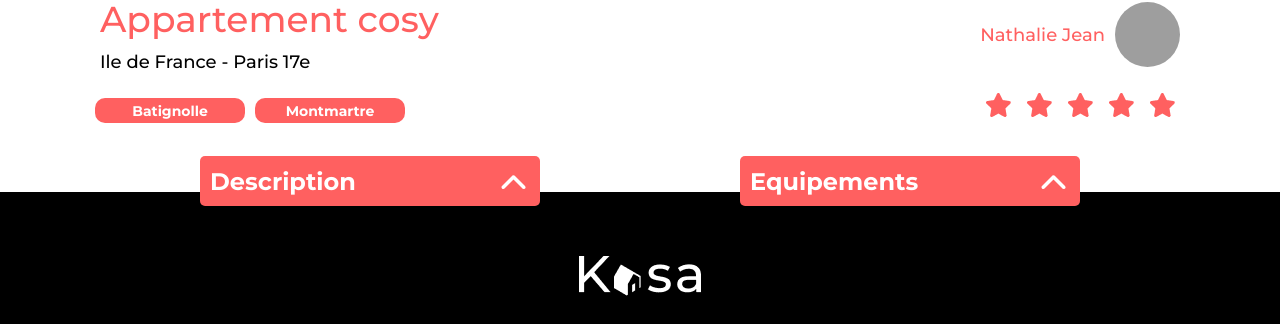
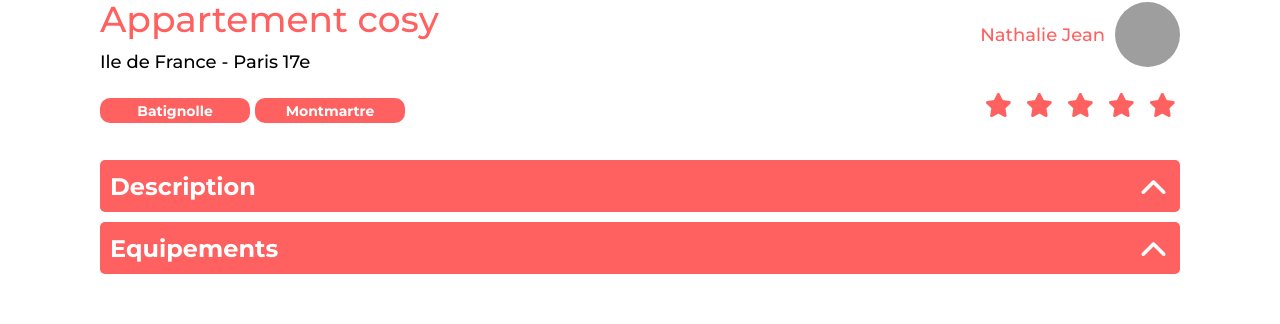
Before and after one commit to LouisMichelin/Projet11-Kasa, a React (Create React App) app: page /logement/0 in a window 1280 px wide. Shown: the part 611-935 px from the top of the page. Built offline with nearby package versions, Linux system fonts and the light colour scheme; grey boxes are pictures that could not be loaded.

Commit message:
FINITO !!! : Collapses CSS : OK

```diff
--- a/src/components/Collapse/Collapse.jsx
+++ b/src/components/Collapse/Collapse.jsx
@@ -1,30 +1,23 @@
 // import "./Collapse.scss";
 import ArrowBack from "../../assets/arrowBack.png";
 import { useState } from "react";
-import styles from "../../components/styles.module.scss";
+// import styles from "../../components/styles.module.scss";
 
 function Collapse({
    id,
    title,
    hiddenContent,
-   // style1,
-   // style2,
-   // style3,
-   // style4,
-   // style5,
+   style1,
+   style2,
+   style3,
+   style4,
+   style5,
 }) {
    const [isShown, setIsShown] = useState(false);
 
    function showHidden() {
       setIsShown(!isShown);
    }
-
-   let style1 = styles.MenuWrapper;
-   let style2 = styles.MenuButton;
-   let style3 = styles.MenuTagName;
-   let style4 = styles.MenuTagArrow;
-   let style5 = styles.AproposHiddenContent;
-
    return (
       <div key={id} className={style1}>
          <div key={id} id={id} className={style2}>
--- a/src/components/Renseignements/Renseignements.scss
+++ b/src/components/Renseignements/Renseignements.scss
@@ -21,7 +21,7 @@
    display: flex;
    flex-direction: row;
    flex-wrap: wrap;
-   margin-left: -10px;
+   // margin-left: -10px;
    margin-top: 20px;
    min-height: 25px;
    @media (max-width: 700px) {
@@ -30,7 +30,7 @@
 }
 .RenseignementTag {
    background-color: #ff6060;
-   margin: 5px;
+   margin: 5px 5px 5px 0px;
    display: flex;
    justify-content: center;
    align-items: center;
@@ -41,7 +41,7 @@
    font-weight: 700;
    font-size: 14px;
    @media (max-width: 700px) {
-      width: 85px;
+      width: 100px;
       font-size: 10px;
    }
 }
--- a/src/components/styles.module.scss
+++ b/src/components/styles.module.scss
@@ -60,13 +60,24 @@
 .LogementMenuWrapper {
    display: flex;
    flex-direction: column;
+   min-height: 52px;
+   width: 582px;
+   @media (max-width: 975px) {
+      min-height: 30px;
+      margin-bottom: 10px;
+   }
+   @media (max-width: 1400px) {
+      margin-top: 10px;
+      width: 100%;
+   }
 }
 .LogementMenuButton {
    border: 0;
    border-radius: 5px;
    padding: 0 10px;
-   margin: 30px 100px 0px 100px;
-   height: 50px;
+   // margin: 0px 100px 0px 100px;
+   // height: 100%;
+   height: 52px;
    display: flex;
    justify-content: space-between;
    align-items: center;
@@ -74,7 +85,6 @@
    color: white;
    font-weight: 700;
    @media (max-width: 975px) {
-      margin: 20px 0px 0px 0px;
       height: 30px;
    }
 }
@@ -94,15 +104,16 @@
    cursor: pointer;
 }
 .LogementAproposHiddenContent {
-   padding: 10px 15px 10px 20px;
+   width: calc(100% - 25px);
+   padding: 15px 10px 10px 15px;
    line-height: 1.5;
-   align-items: center;
+
    border-radius: 5px;
    min-height: 75px;
    background-color: #f6f6f671;
    display: flex;
-   justify-content: left;
-   margin: 0px 100px;
+   flex-direction: column;
+   // margin: 0px 100px;
    text-align: left;
    @media (max-width: 975px) {
       margin: 0;
--- a/src/pages/Logement/Logement.jsx
+++ b/src/pages/Logement/Logement.jsx
@@ -60,11 +60,23 @@ function Logement() {
                className
                title="Description"
                hiddenContent={selectedLogement.description}
+               style1={styles.LogementMenuWrapper}
+               style2={styles.LogementMenuButton}
+               style3={styles.LogementMenuTagName}
+               style4={styles.LogementMenuTagArrow}
+               style5={styles.LogementAproposHiddenContent}
             />
             <Collapse
                className={styles.LogementMenuWrapper}
                title="Equipements"
-               hiddenContent={selectedLogement.equipments}
+               hiddenContent={selectedLogement.equipments.map((value) => (
+                  <div>{value}</div>
+               ))}
+               style1={styles.LogementMenuWrapper}
+               style2={styles.LogementMenuButton}
+               style3={styles.LogementMenuTagName}
+               style4={styles.LogementMenuTagArrow}
+               style5={styles.LogementAproposHiddenContent}
             />
          </div>
       </div>
--- a/src/pages/Logement/Logement.scss
+++ b/src/pages/Logement/Logement.scss
@@ -33,12 +33,19 @@
    display: flex;
    flex-direction: row;
    justify-content: space-between;
-   align-items: center;
-   max-height: 52px;
+   // align-items: center;
    width: calc(100% - 200px);
+   margin: 10px 0px 50px 0px;
    // margin-top: 25px;
    @media (max-width: 700px) {
+      width: calc(100% - 40px);
+      margin-bottom: 15px;
+   }
+   @media (max-width: 975px) {
+      margin-top: 20px;
+   }
+   @media (max-width: 1400px) {
       flex-direction: column;
-      width: calc(100% - 40px);
+      // width: calc(100% - 40px);
    }
 }
--- a/src/pages/Propos/Propos.jsx
+++ b/src/pages/Propos/Propos.jsx
@@ -3,6 +3,7 @@ import ImageApropos from "../../assets/imageApropos.jpg";
 import BannerImage from "../../components/Banner/Banner";
 import Collapse from "../../components/Collapse/Collapse";
 import { aboutList } from "../../data/apropos";
+import styles from "../../components/styles.module.scss";
 
 function Propos() {
    return (
@@ -13,7 +14,17 @@ function Propos() {
             text=""
          />
          {aboutList.map(({ id, title, content }) => (
-            <Collapse id={id} key={id} title={title} hiddenContent={content} />
+            <Collapse
+               id={id}
+               key={id}
+               title={title}
+               hiddenContent={content}
+               style1={styles.MenuWrapper}
+               style2={styles.MenuButton}
+               style3={styles.MenuTagName}
+               style4={styles.MenuTagArrow}
+               style5={styles.AproposHiddenContent}
+            />
          ))}
       </div>
    );
```
